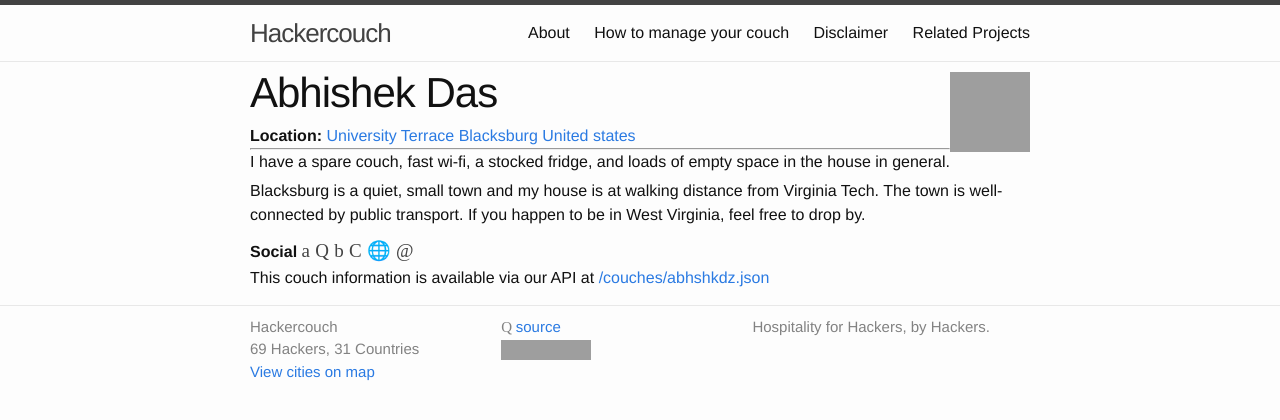
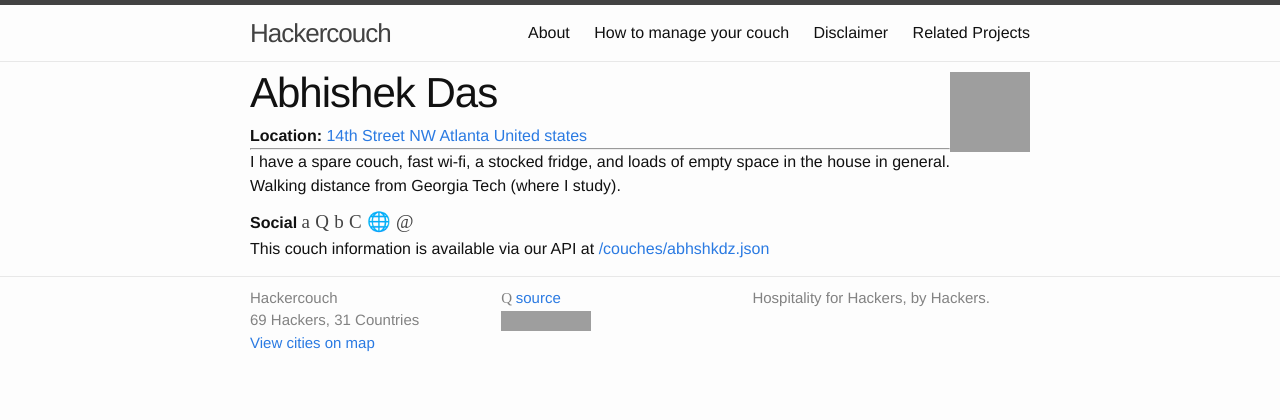
Before and after one commit to hackercouch/hackercouch, a Jekyll site: the page built from _couches/abhshkdz.md, in a window 1280 px wide, cut to the strip 0-420 px from the top of the page. Built offline with Jekyll 4.4.1, drawn with Linux system fonts in a browser that asks for light colours; some web fonts are replaced; grey boxes are pictures that could not be loaded.

Commit message:
abhshkdz moved from Blacksburg —> Atlanta

```diff
--- a/_couches/abhshkdz.md
+++ b/_couches/abhshkdz.md
@@ -5,13 +5,11 @@ email: das.abhshk@gmail.com
 website: https://abhishekdas.com
 facebook: abhshkdz
 reddit: abhshkdz
-city: Blacksburg
+city: Atlanta
 country: US
-region: University Terrace
+region: 14th Street NW
 name: Abhishek Das
 ---
 
 I have a spare couch, fast wi-fi, a stocked fridge, and loads of empty space in the house in general.
-
-Blacksburg is a quiet, small town and my house is at walking distance from Virginia Tech. The town is
-well-connected by public transport. If you happen to be in West Virginia, feel free to drop by.
+Walking distance from Georgia Tech (where I study).
```
